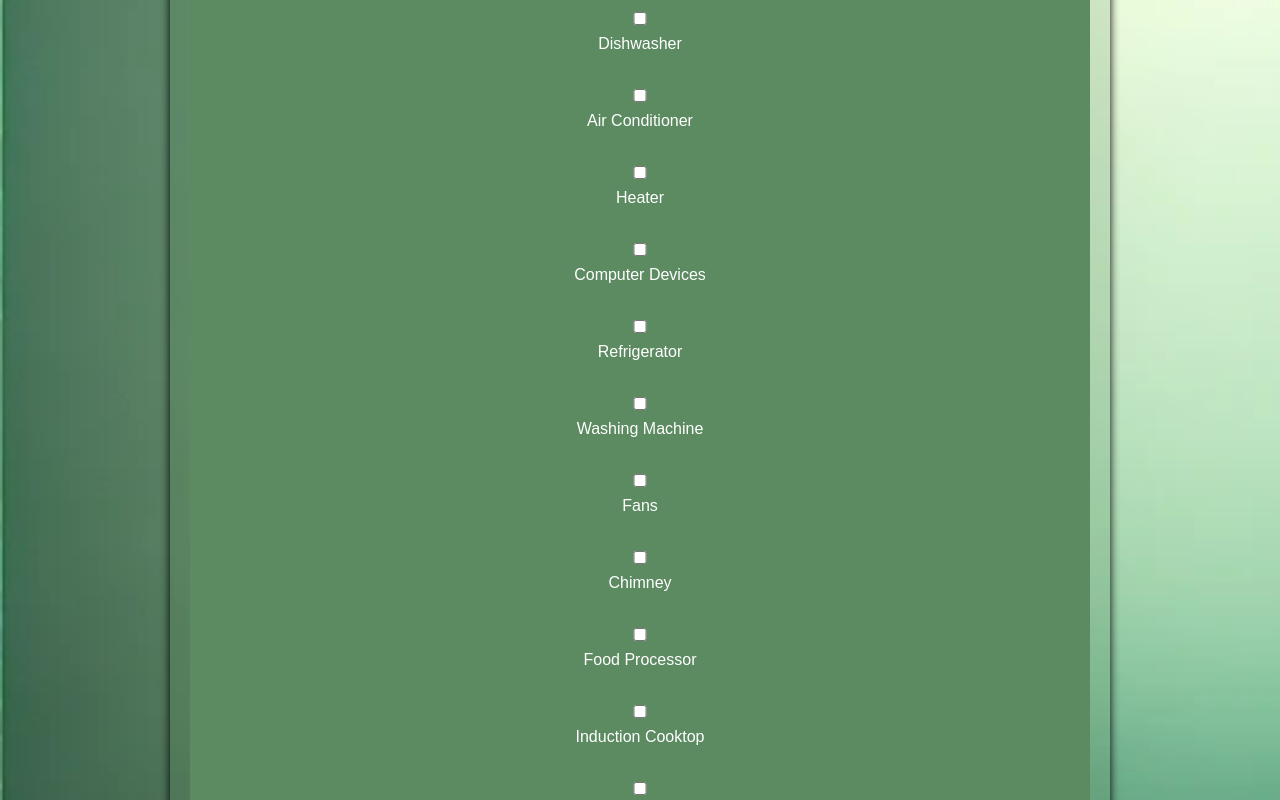
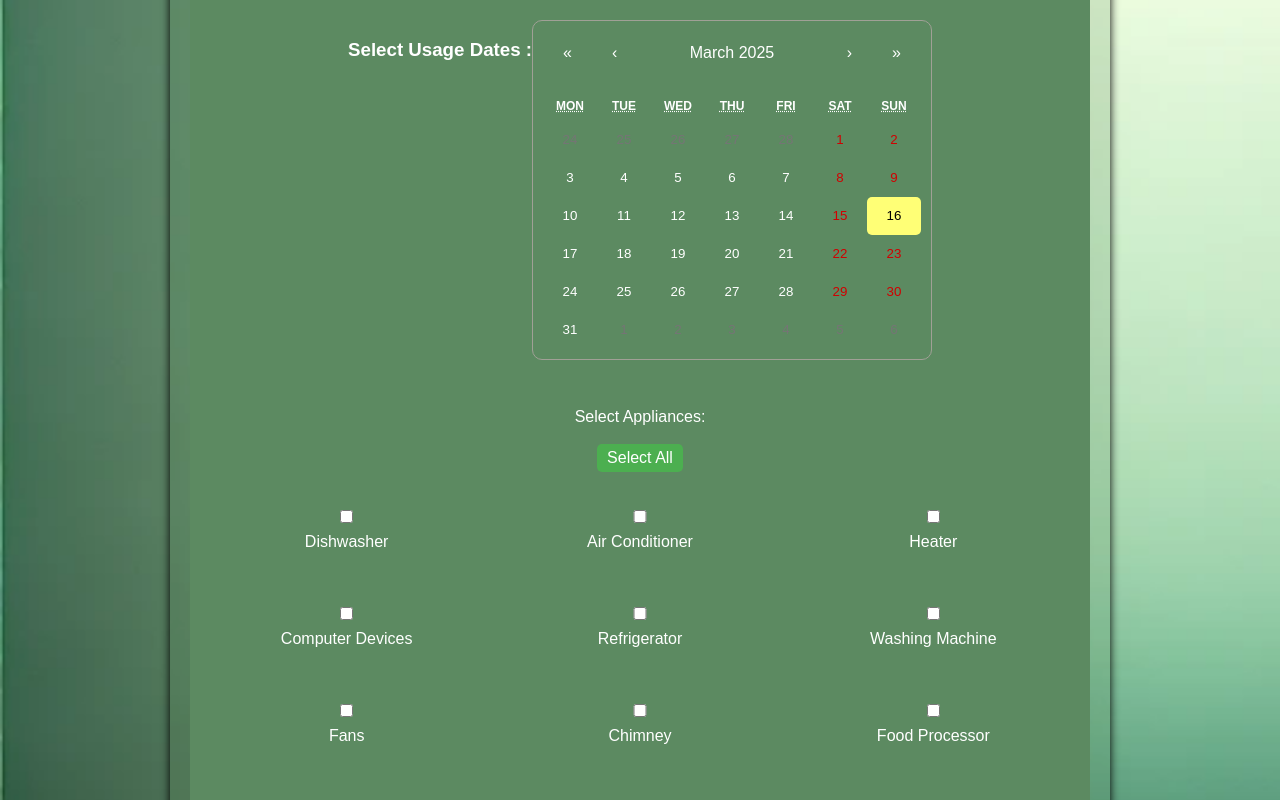
Before and after one commit to Krishnapriya-prasannan/Energy_Consumption_Model, a React (Create React App) app in the folder Frontend/energy-app/: page / in a window 1280 px wide. Shown: the part 500-1300 px from the top of the page. Built offline with nearby package versions, Linux system fonts and the light colour scheme.

Commit message:
modifications and calendar

```diff
--- a/Frontend/energy-app/package.json
+++ b/Frontend/energy-app/package.json
@@ -9,6 +9,7 @@
     "@testing-library/user-event": "^13.5.0",
     "axios": "^1.8.3",
     "react": "^19.0.0",
+    "react-calendar": "^5.1.0",
     "react-dom": "^19.0.0",
     "react-icons": "^5.5.0",
     "react-router-dom": "^7.3.0",
--- /dev/null
+++ b/Frontend/energy-app/src/components/CustomCalendar.css
@@ -0,0 +1,29 @@
+.calendar-container {
+    margin: 40px 0 20px;
+    display: flex;
+    justify-content: center;
+    text-align: center;
+  }
+.calendar-container .react-calendar {
+    background: transparent;
+}
+  .selected-date {
+    background-color: #4CAF50 !important;
+    color: white !important;
+    border-radius: 50%;
+  }
+.react-calendar__tile--now {
+    color: black !important;
+}
+  .react-calendar {
+    width: 100%;
+    max-width: 400px;
+    background: white;
+    border-radius: 10px;
+    padding: 10px;
+  }
+
+  .react-calendar__tile--active {
+    background-color: #4CAF50 !important;
+    color: white !important;
+  }
--- /dev/null
+++ b/Frontend/energy-app/src/components/CustomCalendar.jsx
@@ -0,0 +1,32 @@
+import React from "react";
+import Calendar from "react-calendar";
+import "react-calendar/dist/Calendar.css";
+import "./CustomCalendar.css"; // Import the CSS file
+
+const CustomCalendar = ({ selectedDates = [], setSelectedDates }) => {
+  // Function to handle date selection
+  const handleDateChange = (date) => {
+    const dateString = date.toDateString();
+    setSelectedDates((prev) =>
+      prev && prev.includes(dateString)
+        ? prev.filter((d) => d !== dateString) // Unselect if already selected
+        : [...(prev || []), dateString] // Add if not selected
+    );
+  };
+
+return (
+    <div className="calendar-container">
+        <h3 style={{ textAlign: "center" }}>Select Usage Dates :</h3>
+        <Calendar
+            onClickDay={handleDateChange}
+            tileClassName={({ date }) =>
+                Array.isArray(selectedDates) && selectedDates.includes(date.toDateString())
+                    ? "selected-date"
+                    : null
+            }
+        />
+    </div>
+);
+};
+
+export default CustomCalendar;
--- a/Frontend/energy-app/src/components/EnergyApp.css
+++ b/Frontend/energy-app/src/components/EnergyApp.css
@@ -91,9 +91,26 @@ button:disabled {
   justify-content: center;
 }
 
-.days-selection, .times-selection {
-  margin-top: 10px;
-  text-align: center;
+.days-selection {
+  display: flex;
+  flex-direction: column; /* Keep the days selection in a column */
+  align-items: center; /* Center align the days */
+}
+
+.days-grid {
+  display: flex; /* Use flexbox for the days */
+  justify-content: center; /* Center the days */
+  flex-wrap: wrap; /* Allow wrapping if there are too many days */
+}
+
+.times-of-day {
+  display: flex; /* Use flexbox for the times */
+  justify-content: center; /* Center the times */
+  margin-top: 10px; /* Add some space above the times */
+}
+
+.day-item {
+  margin: 0 10px; /* Add some horizontal spacing between days */
 }
 
 .days-selection button {
@@ -127,3 +144,36 @@ button:disabled {
   font-size: 24px;
   font-weight: bold;
 }
+
+.appliance-grid {
+  display: grid;
+  grid-template-columns: repeat(3, 1fr);
+  gap: 10px;
+  margin-bottom: 20px;
+}
+
+.appliance-item {
+  display: flex;
+  align-items: center;
+  gap: 5px;
+}
+
+.select-all-btn {
+  margin-bottom: 10px;
+  padding: 5px 10px;
+  background: #4caf50;
+  color: white;
+  border: none;
+  cursor: pointer;
+}
+
+.appliance-details-section {
+  margin-top: 20px;
+}
+
+.appliance-details {
+  border: 1px solid #ccc;
+  padding: 10px;
+  margin-bottom: 10px;
+  border-radius: 5px;
+}
--- a/Frontend/energy-app/src/components/EnergyApp.jsx
+++ b/Frontend/energy-app/src/components/EnergyApp.jsx
@@ -2,6 +2,7 @@ import React, { useState } from "react";
 import "./EnergyApp.css";
 import Graphs from "./Graph";
 import Recommendations from "./Recommendations";
+import CustomCalendar from "./CustomCalendar";
 
 const EnergyPredictionApp = () => {
   const [location, setLocation] = useState("");
@@ -9,6 +10,7 @@ const EnergyPredictionApp = () => {
   const [phase, setPhase] = useState("1-Phase");
   const [selectedAppliances, setSelectedAppliances] = useState({});
   const [billAmount, setBillAmount] = useState(null);
+  const [selectedDates, setSelectedDates] = useState([]); // ✅ Define state
 
   const appliancesList = [
     "Dishwasher", "Air Conditioner", "Heater", "Computer Devices", "Refrigerator",
@@ -62,48 +64,16 @@ const EnergyPredictionApp = () => {
     });
   };
 
-  const toggleTimeSelection = (appliance, day, time) => {
+  const selectAllAppliances = () => {
     setSelectedAppliances((prev) => {
-      const updated = { ...prev };
-
-      if (!updated[appliance]) return prev;
-
-      const currentTimes = updated[appliance].times[day] || [];
-      const updatedTimes = currentTimes.includes(time)
-        ? currentTimes.filter((t) => t !== time)
-        : [...currentTimes, time];
-
-      updated[appliance] = {
-        ...updated[appliance],
-        times: { ...updated[appliance].times, [day]: updatedTimes },
-      };
-
-      return { ...updated };
+      if (Object.keys(prev).length === appliancesList.length) {
+        return {};
+      }
+      const allSelected = {};
+      appliancesList.forEach((appliance) => {
+        allSelected[appliance] = { power: "", count: "", usage: "", days: [], times: {} };
       });
-  };
-
-  const selectAllTimesForDay = (appliance, day) => {
-    setSelectedAppliances((prev) => {
-      const updated = { ...prev };
-
-      if (!updated[appliance]) return prev;
-
-      const allSelected = updated[appliance].times[day]?.length === timesOfDay.length;
-      updated[appliance] = {
-        ...updated[appliance],
-        times: { ...updated[appliance].times, [day]: allSelected ? [] : [...timesOfDay] },
-      };
-
-      return { ...updated };
-    });
-  };
-
-  const selectAllDays = (appliance) => {
-    setSelectedAppliances((prev) => {
-      const updated = { ...prev };
-      updated[appliance].days = [...daysOfWeek];
-      updated[appliance].times = daysOfWeek.reduce((acc, day) => ({ ...acc, [day]: [] }), {});
-      return updated;
+      return allSelected;
     });
   };
 
@@ -147,10 +117,17 @@ const EnergyPredictionApp = () => {
           <option>3-Phase</option>
         </select>
 
+        <div className="calendar-container">
+          <CustomCalendar selectedDates={selectedDates} setSelectedDates={setSelectedDates} />
+        </div>
+
         <label>Select Appliances:</label>
-        <div className="appliance-list">
+        <button onClick={selectAllAppliances} className="select-all-btn">
+          {Object.keys(selectedAppliances).length === appliancesList.length ? "Deselect All" : "Select All"}
+        </button>
+        <div className="appliance-grid">
           {appliancesList.map((appliance) => (
-            <div key={appliance}>
+            <div key={appliance} className="appliance-item">
               <label>
                 <input
                   type="checkbox"
@@ -159,47 +136,64 @@ const EnergyPredictionApp = () => {
                 />
                 {appliance}
               </label>
-              {selectedAppliances[appliance] && (
-                <div className="appliance-details">
+            </div>
+          ))}
+        </div>
+
+        {Object.keys(selectedAppliances).map((appliance) => (
+          <div key={appliance} className="appliance-details">
+            <h3>{appliance}</h3>
             <input type="number" placeholder="Power Rating (W)" value={selectedAppliances[appliance].power} onChange={(e) => handleApplianceChange(appliance, "power", e.target.value)} />
             <input type="number" placeholder="Count" value={selectedAppliances[appliance].count} onChange={(e) => handleApplianceChange(appliance, "count", e.target.value)} />
             <input type="text" placeholder="Usage Time (e.g., 2h30m)" value={selectedAppliances[appliance].usage} onChange={(e) => handleApplianceChange(appliance, "usage", e.target.value)} />
-
             <div className="days-selection">
-                    <label>Usage Days:</label>
-                    <button onClick={() => selectAllDays(appliance)}>Select All</button>
-                    <div className="horizontal-options">
+              <button onClick={() => toggleDaySelection(appliance, "all")}>Select All Days</button>
+              <div className="days-grid">
                 {daysOfWeek.map((day) => (
-                        <label key={day}>
-                          <input type="checkbox" checked={selectedAppliances[appliance].days.includes(day)} onChange={() => toggleDaySelection(appliance, day)} />
+                  <div key={day} className="day-item">
+                    <label>
+                      <input
+                        type="checkbox"
+                        checked={selectedAppliances[appliance].days.includes(day)}
+                        onChange={() => toggleDaySelection(appliance, day)}
+                      />
                       {day}
                     </label>
-                      ))}
-                    </div>
-                  </div>
-
-                  {selectedAppliances[appliance].days.map((day) => (
-                    <div key={day} className="times-selection">
-                      <label>{day} - Time of Usage:</label>
-                      <button onClick={() => selectAllTimesForDay(appliance, day)}>Select All</button>
-                      <div className="horizontal-options">
+                    {selectedAppliances[appliance].days.includes(day) && (
+                      <div className="times-of-day">
                         {timesOfDay.map((time) => (
                           <label key={time}>
-                            <input type="checkbox" checked={selectedAppliances[appliance].times[day]?.includes(time)} onChange={() => toggleTimeSelection(appliance, day, time)} />
+                            <input
+                              type="checkbox"
+                              checked={selectedAppliances[appliance].times[day]?.includes(time)}
+                              onChange={() => {
+                                const updatedTimes = selectedAppliances[appliance].times[day] || [];
+                                if (updatedTimes.includes(time)) {
+                                  updatedTimes.splice(updatedTimes.indexOf(time), 1);
+                                } else {
+                                  updatedTimes.push(time);
+                                }
+                                handleApplianceChange(appliance, "times", {
+                                  ...selectedAppliances[appliance].times,
+                                  [day]: updatedTimes,
+                                });
+                              }}
+                            />
                             {time}
                           </label>
-                        ))}
-                      </div>
-                    </div>
                         ))}
                       </div>
                     )}
                   </div>
                 ))}
               </div>
-        <button onClick={handleSubmit} disabled={!location  || Object.keys(selectedAppliances).length === 0}>Submit</button>
             </div>
-       {/* BILL DISPLAY COMPONENT */}
+          </div>
+        ))}
+
+        <button onClick={handleSubmit} disabled={!location || Object.keys(selectedAppliances).length === 0}>Submit</button>
+      </div>
+
       {billAmount !== null && (
         <div className="bill-display">
           <h2>Estimated Electricity Bill</h2>
@@ -209,6 +203,7 @@ const EnergyPredictionApp = () => {
 
       <Graphs />
       <Recommendations recommendations={["Turn off lights when not in use", "Use energy-efficient appliances"]} />
+
     </div>
   );
 };
```
Also changed, not shown: 1 other file (tests, documents, lock files or other folders). Lines whose indentation alone changed are shown as unchanged.
